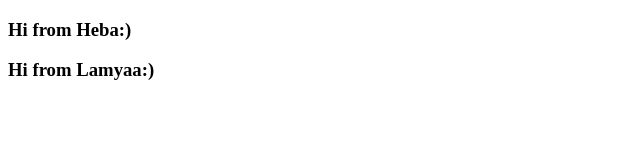
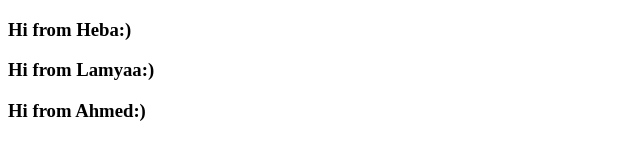
Before and after one commit to hebafaisal/test, a plain HTML site: page index.html in a window 1280 px wide. Shown: the whole page, without its empty margins (0-640 px from the left). Drawn offline with Linux system fonts and the light colour scheme.

Commit message:
more bugs

```diff
--- a/index.html
+++ b/index.html
@@ -9,6 +9,7 @@
     <div>
         <h3>Hi from Heba:)</h3>
         <h3>Hi from Lamyaa:)</h3>
+        <h3>Hi from Ahmed:)</h3>
     </div>
 
 </body>
```
